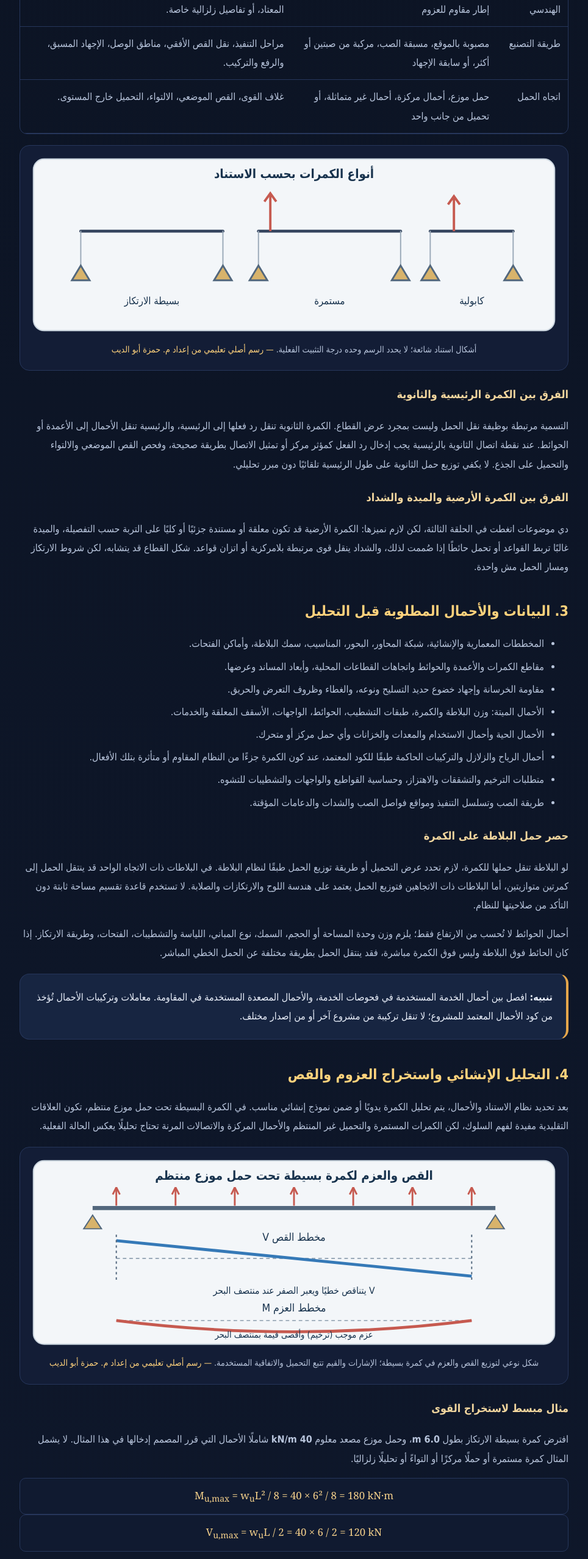
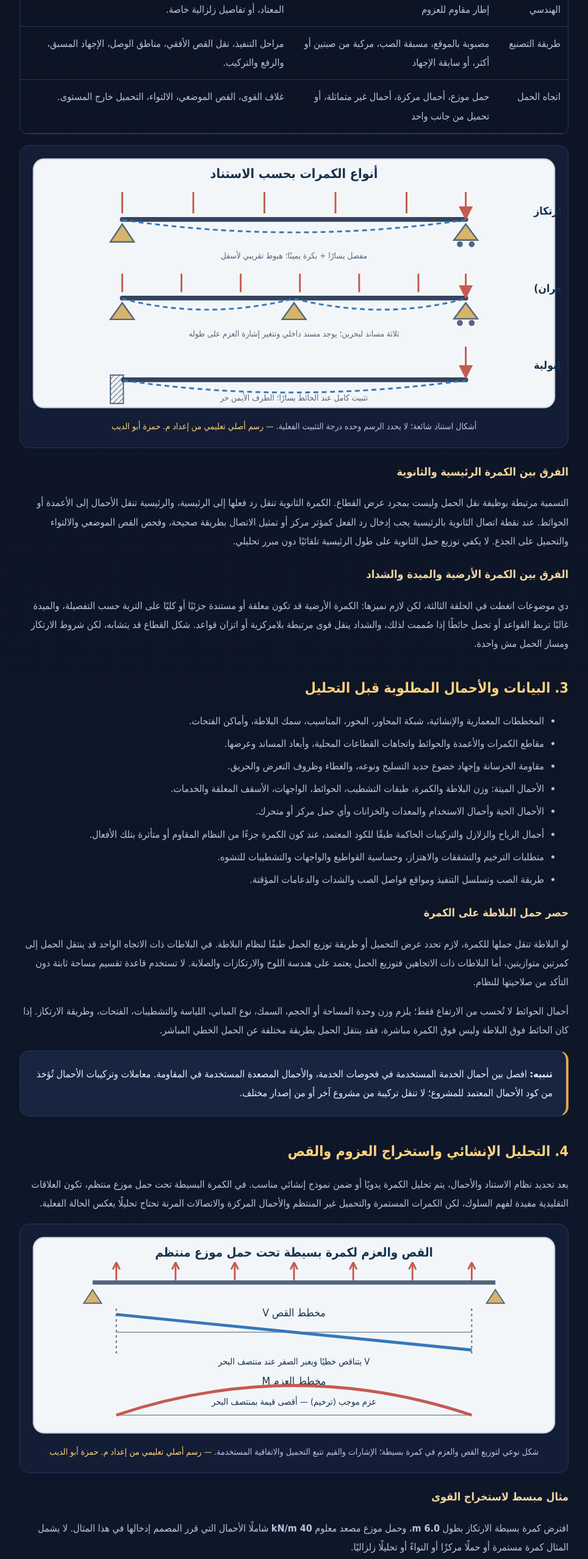
Before and after one commit to hamzaaldeeb/hamzaaldeeb.github.io, a plain HTML site: page reinforced-concrete-beams.html in a window 1280 px wide. Shown: the part 2238-4795 px from the top of the page at 61% size, without its empty margins (158-1122 px from the left). Drawn offline with Linux system fonts and the light colour scheme.

Commit message:
Redraw beam support configurations and correct positive moment diagram

```diff
--- a/reinforced-concrete-beams.html
+++ b/reinforced-concrete-beams.html
@@ -110,15 +110,33 @@ table{width:100%;border-collapse:collapse;min-width:650px}th,td{padding:12px;tex
 <tr><td>اتجاه الحمل</td><td>حمل موزع، أحمال مركزة، أحمال غير متماثلة، أو تحميل من جانب واحد</td><td>غلاف القوى، القص الموضعي، الالتواء، التحميل خارج المستوى.</td></tr>
 </tbody></table></div>
 <figure class="diagram" role="group" aria-label="مقارنة بين كمرة بسيطة وكابولية ومستمرة">
-<svg viewBox="0 0 900 310" role="img" aria-labelledby="beam1t beam1d" xmlns="http://www.w3.org/2000/svg">
-<title id="beam1t">أنواع الكمرات بحسب الاستناد</title><desc id="beam1d">مقارنة بين كمرة بسيطة وكابولية ومستمرة. رسم تعليمي مفاهيمي وليس تفصيلة تنفيذية معتمدة.</desc>
-<rect x="10" y="10" width="880" height="290" rx="18" fill="#f3f6f9" stroke="#c8d3dd" stroke-width="2"/>
-<text x="450" y="42" text-anchor="middle" font-family="Tahoma,Arial,sans-serif" font-size="21" font-weight="700" fill="#17324d" direction="rtl">أنواع الكمرات بحسب الاستناد</text>
-<g stroke="#34445e" stroke-width="5" fill="none" stroke-linecap="round"><path d="M90 132H330"/><path d="M390 132H630"/><path d="M680 132H820"/><path d="M90 132L90 190M330 132L330 190M390 132L390 190M630 132L630 190M680 132L680 190M820 132L820 190" stroke="#9aa9b8" stroke-width="2"/></g>
-<g fill="#d8b36b" stroke="#52677d" stroke-width="3"><path d="M90 190L75 215H105Z"/><path d="M330 190L315 215H345Z"/><path d="M390 190L375 215H405Z"/><path d="M630 190L615 215H645Z"/><path d="M680 190L665 215H695Z"/><path d="M820 190L805 215H835Z"/></g>
-<path d="M410 132V70" stroke="#c65a50" stroke-width="4"/><path d="M400 82L410 68L420 82" stroke="#c65a50" stroke-width="4" fill="none"/>
-<path d="M720 132V75 M710 87L720 73L730 87" stroke="#c65a50" stroke-width="4" fill="none"/>
-<g fill="#17324d" font-family="Tahoma,Arial" font-size="17" text-anchor="middle"><text x="210" y="255">بسيطة الارتكاز</text><text x="510" y="255">مستمرة</text><text x="750" y="255">كابولية</text></g>
+<svg viewBox="0 0 900 440" role="img" aria-labelledby="beam1t beam1d" xmlns="http://www.w3.org/2000/svg">
+<title id="beam1t">الكمرة البسيطة والمستمرة والكابولية مع المساند والتشوه التقريبي</title>
+<desc id="beam1d">ثلاثة أنظمة منفصلة: كمرة بسيطة الارتكاز على مفصل يسارًا وبكرة يمينًا؛ كمرة مستمرة من بحرين على ثلاثة مساند منها مسند داخلي؛ وكمرة كابولية مثبتة تثبيتًا كاملاً عند الحائط من اليسار وحرة عند اليمين. الأسهم تمثل أحمالًا رأسية لأسفل والخطوط المتقطعة تمثل أشكال التشوه النوعية غير المقياسية.</desc>
+<defs><pattern id="beamHatch" width="9" height="9" patternUnits="userSpaceOnUse"><path d="M0 9L9 0" stroke="#718096" stroke-width="1.5"/></pattern><marker id="beamArrow" markerWidth="8" markerHeight="8" refX="4" refY="4" orient="auto"><path d="M0 0L8 4L0 8Z" fill="#c65a50"/></marker></defs>
+<rect x="10" y="10" width="880" height="420" rx="18" fill="#f3f6f9" stroke="#c8d3dd" stroke-width="2"/>
+<text x="450" y="42" text-anchor="middle" font-family="Tahoma,Arial,sans-serif" font-size="22" font-weight="700" fill="#17324d" direction="rtl">أنواع الكمرات بحسب الاستناد</text>
+<g font-family="Tahoma,Arial,sans-serif" fill="#17324d" font-size="18" font-weight="700" text-anchor="end"><text x="855" y="104">1) بسيطة الارتكاز</text><text x="855" y="235">2) مستمرة (بحران)</text><text x="855" y="365">3) كابولية</text></g>
+<!-- Simply supported: pin + roller -->
+<path d="M160 112H740" stroke="#34445e" stroke-width="8" stroke-linecap="round"/>
+<path d="M160 120L140 150H180Z" fill="#d8b36b" stroke="#52677d" stroke-width="2.5"/>
+<path d="M740 120L720 147H760Z" fill="#d8b36b" stroke="#52677d" stroke-width="2.5"/><circle cx="730" cy="154" r="5" fill="#52677d"/><circle cx="750" cy="154" r="5" fill="#52677d"/>
+<path d="M160 66V102 M280 66V102 M400 66V102 M520 66V102 M640 66V102 M740 66V102" stroke="#c65a50" stroke-width="3" marker-end="url(#beamArrow)"/>
+<path d="M160 113Q450 155 740 113" fill="none" stroke="#3579b7" stroke-width="3" stroke-dasharray="8 6"/>
+<text x="450" y="178" text-anchor="middle" font-family="Tahoma,Arial" font-size="14" fill="#52677d">مفصل يسارًا + بكرة يمينًا؛ هبوط تقريبي لأسفل</text>
+<!-- Continuous two-span beam: three supports -->
+<path d="M160 245H740" stroke="#34445e" stroke-width="8" stroke-linecap="round"/>
+<path d="M160 253L140 281H180Z M450 253L430 281H470Z M740 253L720 280H760Z" fill="#d8b36b" stroke="#52677d" stroke-width="2.5"/>
+<circle cx="730" cy="287" r="5" fill="#52677d"/><circle cx="750" cy="287" r="5" fill="#52677d"/>
+<path d="M160 204V235 M260 204V235 M360 204V235 M460 204V235 M560 204V235 M660 204V235 M740 204V235" stroke="#c65a50" stroke-width="3" marker-end="url(#beamArrow)"/>
+<path d="M160 246Q300 283 450 246Q600 283 740 246" fill="none" stroke="#3579b7" stroke-width="3" stroke-dasharray="8 6"/>
+<text x="450" y="310" text-anchor="middle" font-family="Tahoma,Arial" font-size="14" fill="#52677d">ثلاثة مساند لبحرين؛ يوجد مسند داخلي وتتغير إشارة العزم على طوله</text>
+<!-- Cantilever: fixed wall left, free right -->
+<rect x="140" y="375" width="22" height="48" fill="url(#beamHatch)" stroke="#52677d" stroke-width="2"/>
+<path d="M162 383H740" stroke="#34445e" stroke-width="8" stroke-linecap="round"/>
+<path d="M740 327V370" stroke="#c65a50" stroke-width="3" marker-end="url(#beamArrow)"/>
+<path d="M162 384Q440 425 740 384" fill="none" stroke="#3579b7" stroke-width="3" stroke-dasharray="8 6"/>
+<text x="450" y="418" text-anchor="middle" font-family="Tahoma,Arial" font-size="14" fill="#52677d">تثبيت كامل عند الحائط يسارًا؛ الطرف الأيمن حر</text>
 </svg><figcaption>أشكال استناد شائعة؛ لا يحدد الرسم وحده درجة التثبيت الفعلية. <span>— رسم أصلي تعليمي من إعداد م. حمزة أبو الديب</span></figcaption></figure>
 <h3>الفرق بين الكمرة الرئيسية والثانوية</h3>
 <p>التسمية مرتبطة بوظيفة نقل الحمل وليست بمجرد عرض القطاع. الكمرة الثانوية تنقل رد فعلها إلى الرئيسية، والرئيسية تنقل الأحمال إلى الأعمدة أو الحوائط. عند نقطة اتصال الثانوية بالرئيسية يجب إدخال رد الفعل كمؤثر مركز أو تمثيل الاتصال بطريقة صحيحة، وفحص القص الموضعي والالتواء والتحميل على الجذع. لا يكفي توزيع حمل الثانوية على طول الرئيسية تلقائيًا دون مبرر تحليلي.</p>
@@ -148,22 +166,22 @@ table{width:100%;border-collapse:collapse;min-width:650px}th,td{padding:12px;tex
 <h2>4. التحليل الإنشائي واستخراج العزوم والقص</h2>
 <p>بعد تحديد نظام الاستناد والأحمال، يتم تحليل الكمرة يدويًا أو ضمن نموذج إنشائي مناسب. في الكمرة البسيطة تحت حمل موزع منتظم، تكون العلاقات التقليدية مفيدة لفهم السلوك، لكن الكمرات المستمرة والتحميل غير المنتظم والأحمال المركزة والاتصالات المرنة تحتاج تحليلًا يعكس الحالة الفعلية.</p>
 <figure class="diagram" role="group" aria-label="مخططات مفاهيمية لكمرة بسيطة تحت حمل موزع منتظم">
-<svg viewBox="0 0 900 330" role="img" aria-labelledby="beam2t beam2d" xmlns="http://www.w3.org/2000/svg">
-<title id="beam2t">مخططا القص والعزم لكمرة بسيطة تحت حمل موزع</title><desc id="beam2d">مخطط القص خط مستقيم هابط من موجب عند الركيزة اليسرى إلى سالب عند اليمنى ويعبر الصفر بمنتصف البحر. مخطط العزم قطع مكافئ موجب يبلغ أقصاه بمنتصف البحر. رسم تعليمي غير مقياسي.</desc>
-<rect x="10" y="10" width="880" height="310" rx="18" fill="#f3f6f9" stroke="#c8d3dd" stroke-width="2"/>
+<svg viewBox="0 0 900 350" role="img" aria-labelledby="beam2t beam2d" xmlns="http://www.w3.org/2000/svg">
+<title id="beam2t">مخططا القص والعزم لكمرة بسيطة تحت حمل موزع</title><desc id="beam2d">مخطط القص خط مستقيم هابط من موجب عند الركيزة اليسرى إلى سالب عند اليمنى ويعبر الصفر بمنتصف البحر. مخطط العزم قطع مكافئ موجب مرسوم فوق محور الصفر ويبلغ أقصاه بمنتصف البحر. رسم تعليمي غير مقياسي.</desc>
+<rect x="10" y="10" width="880" height="330" rx="18" fill="#f3f6f9" stroke="#c8d3dd" stroke-width="2"/>
 <text x="450" y="42" text-anchor="middle" font-family="Tahoma,Arial,sans-serif" font-size="21" font-weight="700" fill="#17324d" direction="rtl">القص والعزم لكمرة بسيطة تحت حمل موزع منتظم</text>
-<path d="M110 90H790" stroke="#52677d" stroke-width="7"/>
-<g stroke="#c65a50" stroke-width="3"><path d="M150 55V86 M250 55V86 M350 55V86 M450 55V86 M550 55V86 M650 55V86 M750 55V86"/><path d="M150 55L144 67M150 55L156 67 M250 55L244 67M250 55L256 67 M350 55L344 67M350 55L356 67 M450 55L444 67M450 55L456 67 M550 55L544 67M550 55L556 67 M650 55L644 67M650 55L656 67 M750 55L744 67M750 55L756 67"/></g>
-<path d="M110 102L95 125H125Z M790 102L775 125H805Z" fill="#d8b36b" stroke="#52677d" stroke-width="2"/>
-<text x="450" y="145" text-anchor="middle" font-family="Tahoma,Arial" font-size="18" fill="#17324d">مخطط القص V</text>
-<path d="M150 175H750" stroke="#9aa9b8" stroke-width="2" stroke-dasharray="6 5"/>
-<path d="M150 145L750 205" stroke="#3579b7" stroke-width="5" fill="none"/>
-<path d="M150 135V215 M750 135V215" stroke="#52677d" stroke-width="2" stroke-dasharray="4 5"/>
-<text x="450" y="235" text-anchor="middle" font-family="Tahoma,Arial" font-size="16" fill="#17324d">V يتناقص خطيًا ويعبر الصفر عند منتصف البحر</text>
-<text x="450" y="265" text-anchor="middle" font-family="Tahoma,Arial" font-size="18" fill="#17324d">مخطط العزم M</text>
-<path d="M150 280H750" stroke="#9aa9b8" stroke-width="2" stroke-dasharray="6 5"/>
-<path d="M150 280Q450 318 750 280" stroke="#c65a50" stroke-width="5" fill="none"/>
-<text x="450" y="309" text-anchor="middle" font-family="Tahoma,Arial" font-size="15" fill="#17324d">عزم موجب (ترخيم) وأقصى قيمة بمنتصف البحر</text>
+<path d="M110 86H790" stroke="#52677d" stroke-width="7"/>
+<g stroke="#c65a50" stroke-width="3"><path d="M150 52V82 M250 52V82 M350 52V82 M450 52V82 M550 52V82 M650 52V82 M750 52V82"/><path d="M150 52L144 64M150 52L156 64 M250 52L244 64M250 52L256 64 M350 52L344 64M350 52L356 64 M450 52L444 64M450 52L456 64 M550 52L544 64M550 52L556 64 M650 52L644 64M650 52L656 64 M750 52L744 64M750 52L756 64"/></g>
+<path d="M110 98L95 121H125Z M790 98L775 121H805Z" fill="#d8b36b" stroke="#52677d" stroke-width="2"/>
+<text x="450" y="143" text-anchor="middle" font-family="Tahoma,Arial" font-size="18" fill="#17324d">مخطط القص V</text>
+<path d="M150 170H750" stroke="#9aa9b8" stroke-width="2"/>
+<path d="M150 140L750 200" stroke="#3579b7" stroke-width="5" fill="none"/>
+<path d="M150 130V210 M750 130V210" stroke="#52677d" stroke-width="2" stroke-dasharray="4 5"/>
+<text x="450" y="225" text-anchor="middle" font-family="Tahoma,Arial" font-size="15" fill="#17324d">V يتناقص خطيًا ويعبر الصفر عند منتصف البحر</text>
+<text x="450" y="258" text-anchor="middle" font-family="Tahoma,Arial" font-size="18" fill="#17324d">مخطط العزم M</text>
+<path d="M150 310H750" stroke="#9aa9b8" stroke-width="2"/>
+<path d="M150 310Q450 210 750 310" stroke="#c65a50" stroke-width="5" fill="none"/>
+<text x="450" y="292" text-anchor="middle" font-family="Tahoma,Arial" font-size="15" fill="#17324d">عزم موجب (ترخيم) — أقصى قيمة بمنتصف البحر</text>
 </svg><figcaption>شكل نوعي لتوزيع القص والعزم في كمرة بسيطة؛ الإشارات والقيم تتبع التحميل والاتفاقية المستخدمة. <span>— رسم أصلي تعليمي من إعداد م. حمزة أبو الديب</span></figcaption></figure>
 <h3>مثال مبسط لاستخراج القوى</h3>
 <p>افترض كمرة بسيطة الارتكاز بطول <strong>6.0 m</strong>، وحمل موزع مصعد معلوم <strong>40 kN/m</strong> شاملًا الأحمال التي قرر المصمم إدخالها في هذا المثال. لا يشمل المثال كمرة مستمرة أو حملًا مركزًا أو التواءً أو تحليلًا زلزاليًا.</p>
```
